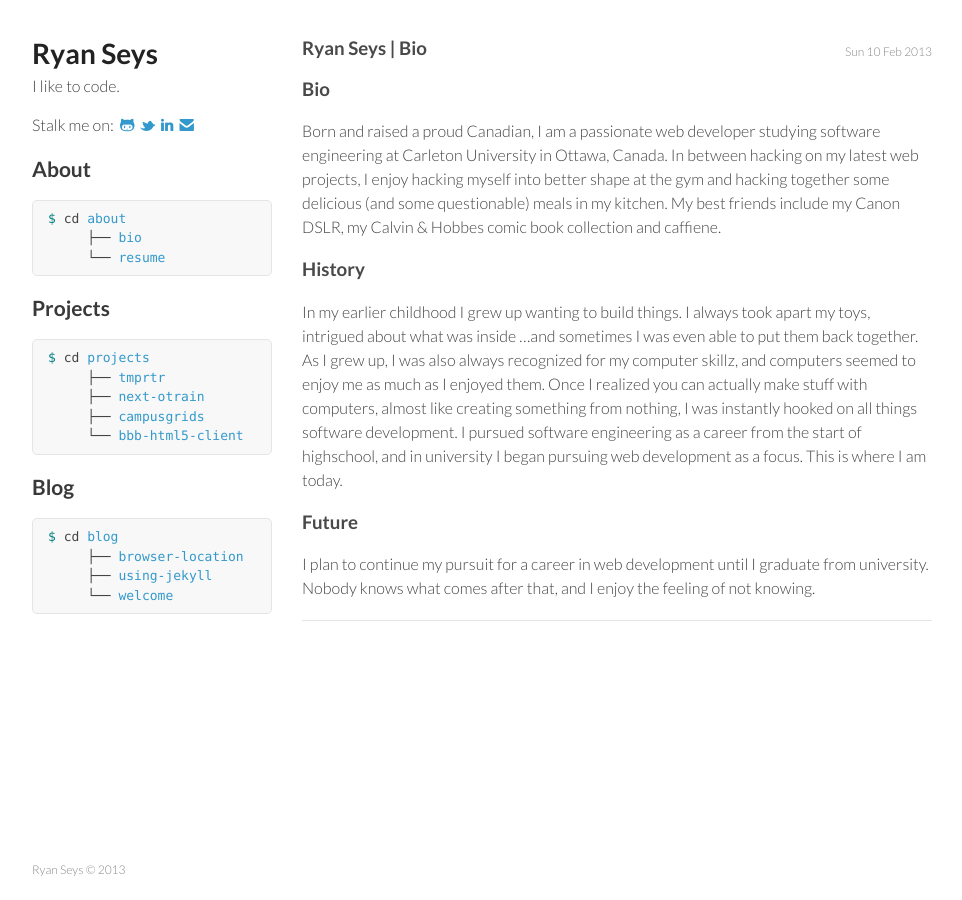
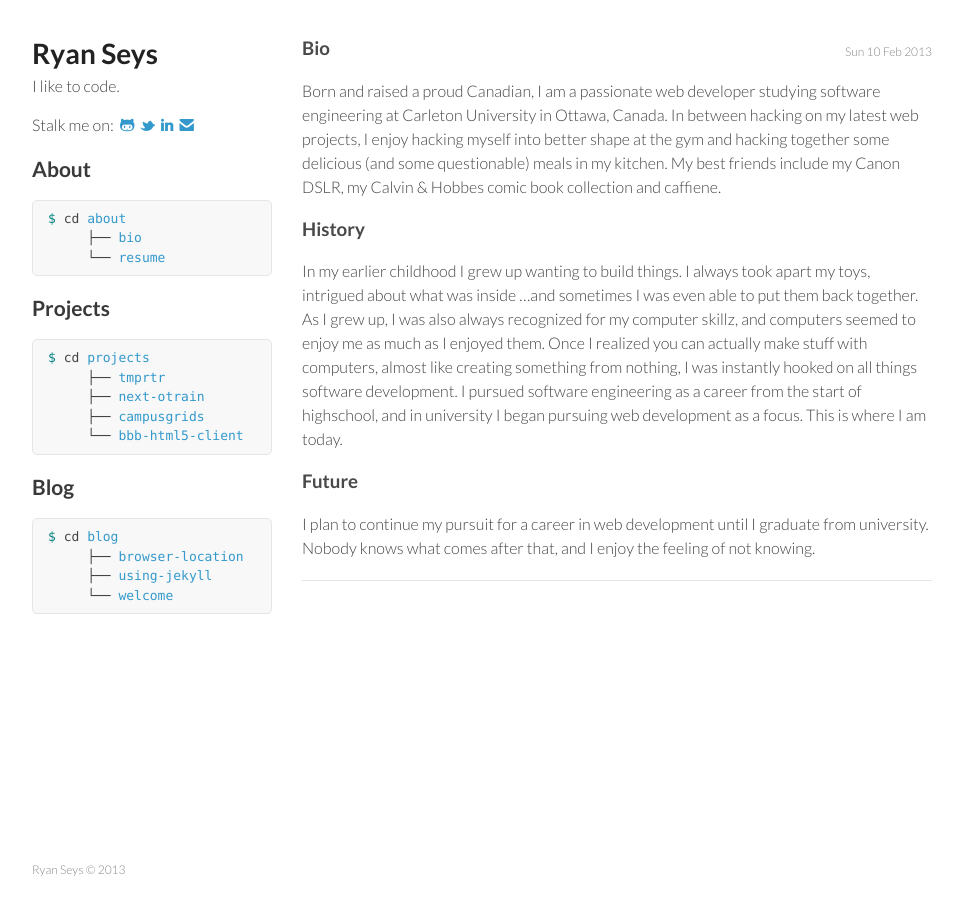
Before and after one commit to tl-dr/ryanseys.com, a Jekyll site: the page built from _posts/2013-02-10-bio.md, in a window 1280 px wide. Shown: the whole page, without its empty margins (153-1115 px from the left). Built offline with Jekyll 4.4.1, drawn with Linux system fonts in a browser that asks for light colours; Markdown is read by kramdown in place of the engine named in the settings; comment, search, counter and statistics services are not loaded.

Commit message:
Revert to old broken bio title

```diff
--- a/_posts/2013-02-10-bio.md
+++ b/_posts/2013-02-10-bio.md
@@ -1,11 +1,9 @@
 ---
 layout: post
-title: Ryan Seys | Bio
+title: Bio
 categories: about
 name: bio
 ---
-
-### Bio
 
 Born and raised a proud Canadian, I am a passionate web developer studying software engineering at Carleton University in Ottawa, Canada. In between hacking on my latest web projects, I enjoy hacking myself into better shape at the gym and hacking together some delicious (and some questionable) meals in my kitchen. My best friends include my Canon DSLR, my Calvin & Hobbes comic book collection and caffiene.
 
--- a/about/index.html
+++ b/about/index.html
@@ -7,6 +7,7 @@ categories: about
 {% assign pages = site.categories.about %}
 {% for page in pages %}
   {% if page.name != "resume" %}
+    <a name="{{ page.name }}" href="{{ page.url }}"><h3>{{ page.title }}</h3></a>
     {{ page.content }}
   {% endif %}
 {% endfor %}
```
